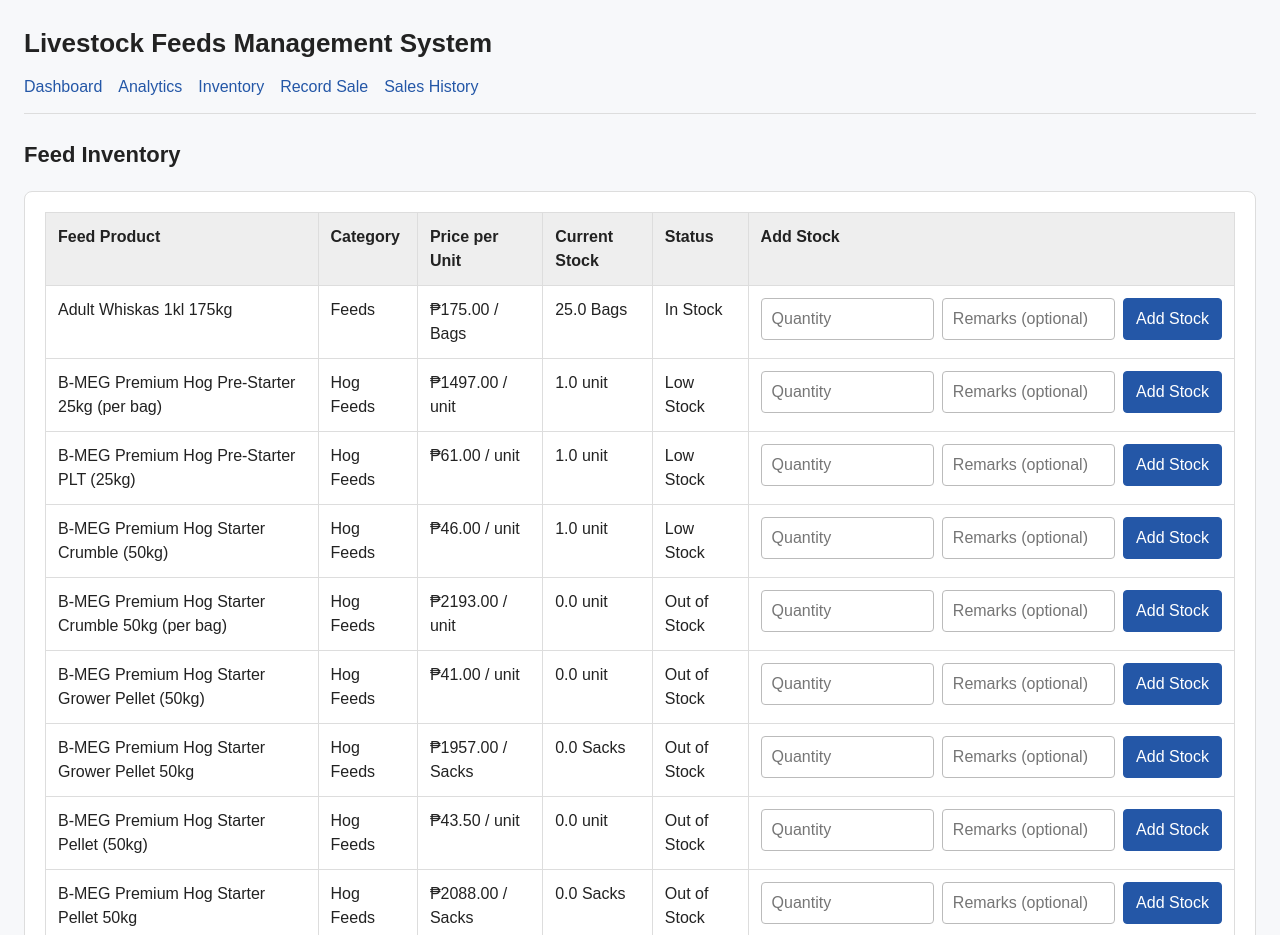
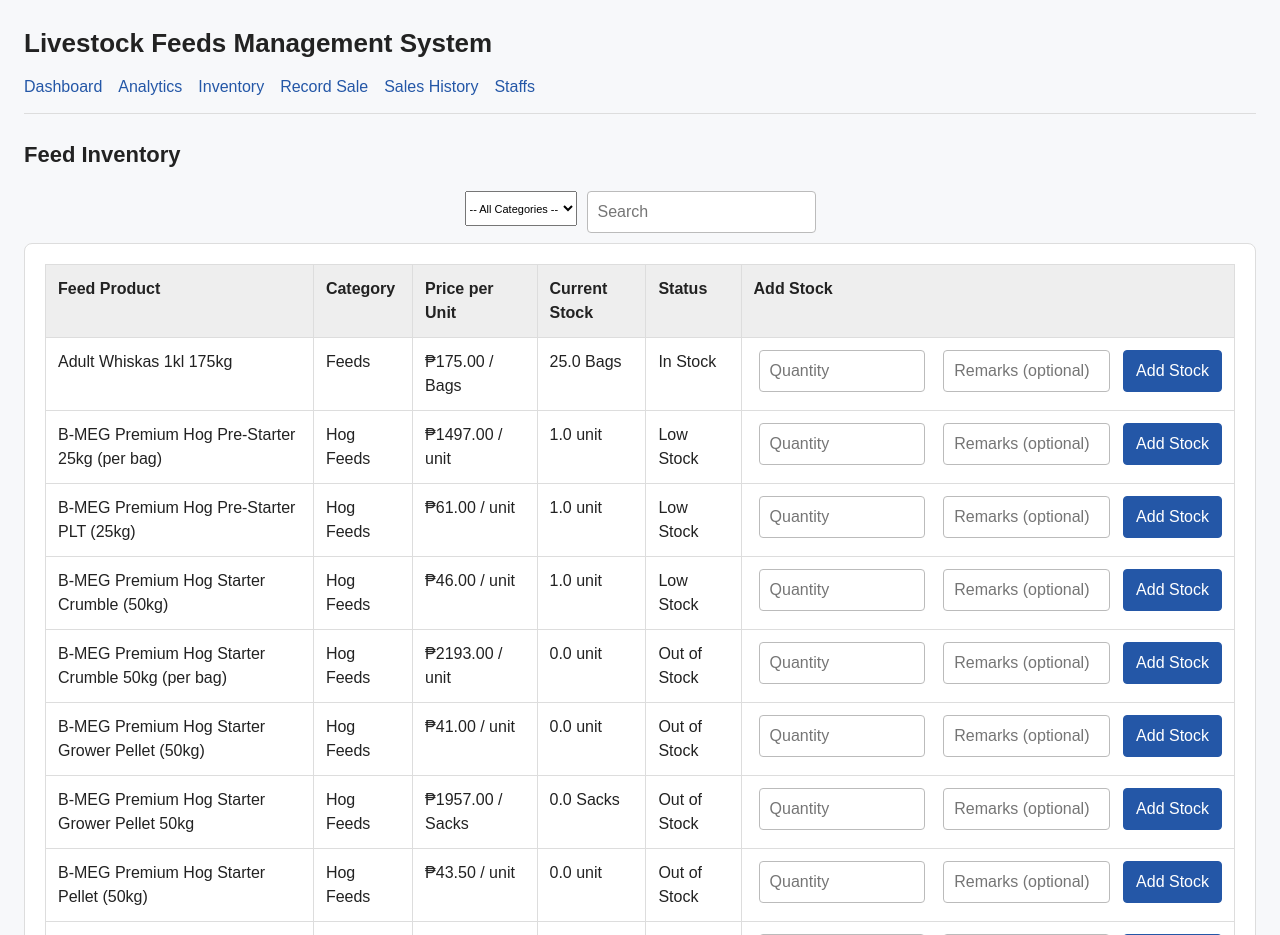
Before and after one commit to Pudzel308/livestock-feeds-management, a Flask app: page / in a window 1280 px wide. Shown: the top 935 px of the page. Run offline with Flask 3, Linux system fonts and the light colour scheme.

Commit message:
change 11.11.26: small additions

```diff
--- a/app.py
+++ b/app.py
@@ -9,11 +9,8 @@ from flask import (
 )
 from sqlalchemy import select, func
 from sqlalchemy.exc import SQLAlchemyError
-
+from models import db, FeedProduct, InventoryLog, Sale, SaleItem
 import pandas as pd
-
-from models import db, FeedProduct, InventoryLog, Sale, SaleItem
-
 
 app = Flask(__name__)
 
@@ -68,11 +65,21 @@ def dashboard():
         products_moved=len(inventory_movement)
     )
 
+
 @app.route("/")
 def index():
-    products = db.session.execute(
-        select(FeedProduct).order_by(FeedProduct.name)
-    ).scalars().all()
+    selected_category = request.args.get('filter')
+
+    if selected_category:
+         products = db.session.execute(
+            select(FeedProduct)
+            .where(FeedProduct.category == selected_category)
+            .order_by(FeedProduct.name)
+        ).scalars().all()
+    else:
+        products = db.session.execute(
+            select(FeedProduct).order_by(FeedProduct.name)
+        ).scalars().all()
 
     return render_template(
         "index.html",
@@ -272,8 +279,6 @@ def sale_detail(sale_id):
 
 with app.app_context():
     db.create_all()
-
-
 
 
 def _build_sales_trend(sales_frame, frequency, label_format):
@@ -489,5 +494,6 @@ def _get_inventory_data():
             for row in latest_logs.itertuples(index=False)
         ]
     return inventory_movement, recent_inventory_logs, len(inventory_frame)
+
 if __name__ == "__main__":
     app.run(debug=True)
--- a/templates/base.html
+++ b/templates/base.html
@@ -227,6 +227,7 @@
             <a href="{{ url_for('index') }}">Inventory</a>
             <a href="{{ url_for('sales') }}">Record Sale</a>
             <a href="{{ url_for('sales_history') }}">Sales History</a>
+            <a>Staffs</a>
         </nav>
     </header>
     <main>
--- a/templates/index.html
+++ b/templates/index.html
@@ -7,6 +7,23 @@
         .chart-frame {
             position: relative;
             min-height: 300px;
+        }
+
+        .filters {
+            display: flex;
+            justify-content: center;
+            margin-top: 10px;
+            margin-bottom: 10px;
+        }
+
+        .filters form select{
+            height: 35px;
+            font-size: 11px;
+        }
+
+        .filters form select, input {
+            margin-left: 5px;
+            margin-right: 5px;
         }
     </style>
 {% endblock %}
@@ -23,6 +40,24 @@
 </div>
 {% endif %}
 {% endwith %}
+
+<div class="filters">
+    <form method="GET" action="">
+        <select name="filter" onChange="this.form.submit()">
+            <option value="">-- All Categories --</option>
+            <option value="Hog Feeds" {% if request.args.get('filter') == 'Hog Feeds' %}selected{% endif %}>Hog Feeds</option>
+            <option value="Poultry" {% if request.args.get('filter') == 'Poultry' %}selected{% endif %}>Poultry</option>
+            <option value="Feeds" {% if request.args.get('filter') == 'Feeds' %}selected{% endif %}>Feeds</option>
+            <option value="Swine" {% if request.args.get('filter') == 'Swine' %}selected{% endif %}>Swine</option>
+        </select>
+    </form>
+    <input
+        type="text"
+        name="search"
+        placeholder="Search"
+    >
+</div>
+
 
 <section class="panel">
     <div class="table-scroll">
```
Also changed, not shown: templates/sales.html (+9 -1 lines), instance/livestock.db. Lines whose indentation alone changed are shown as unchanged.
